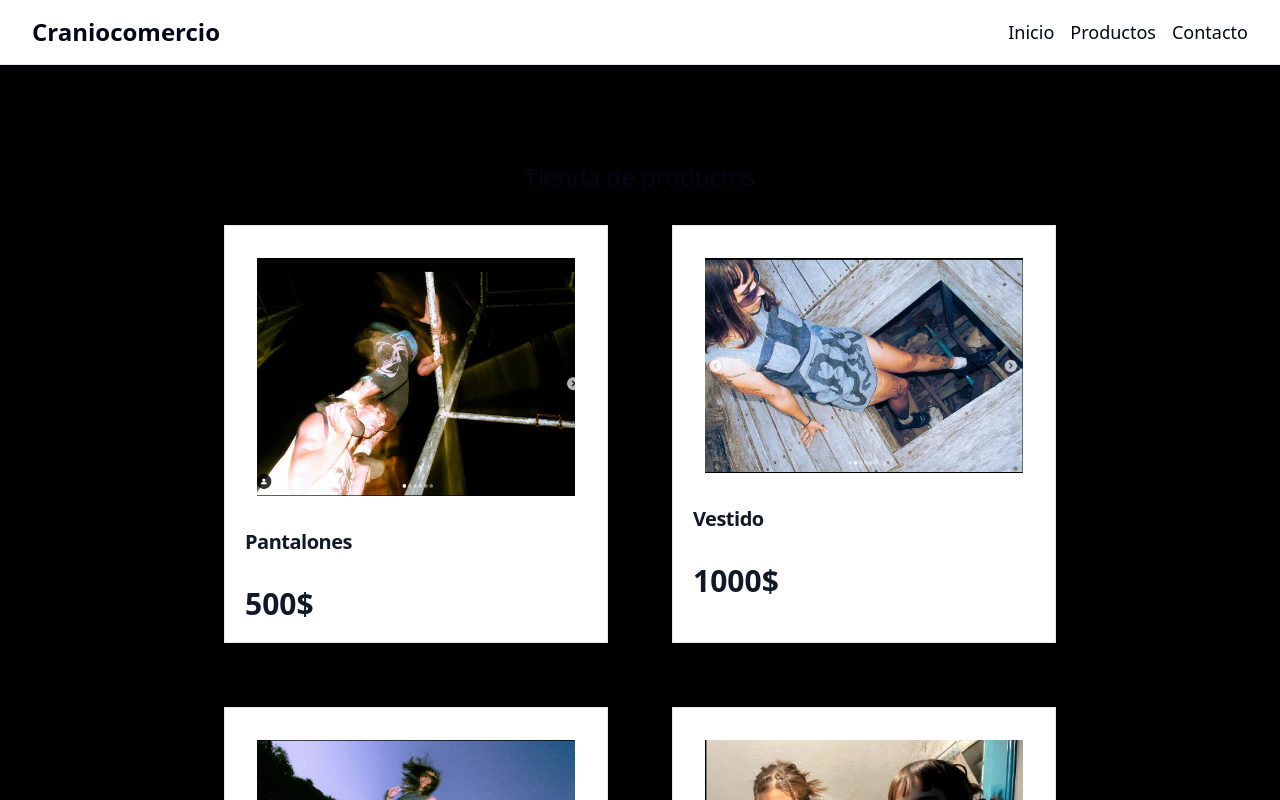
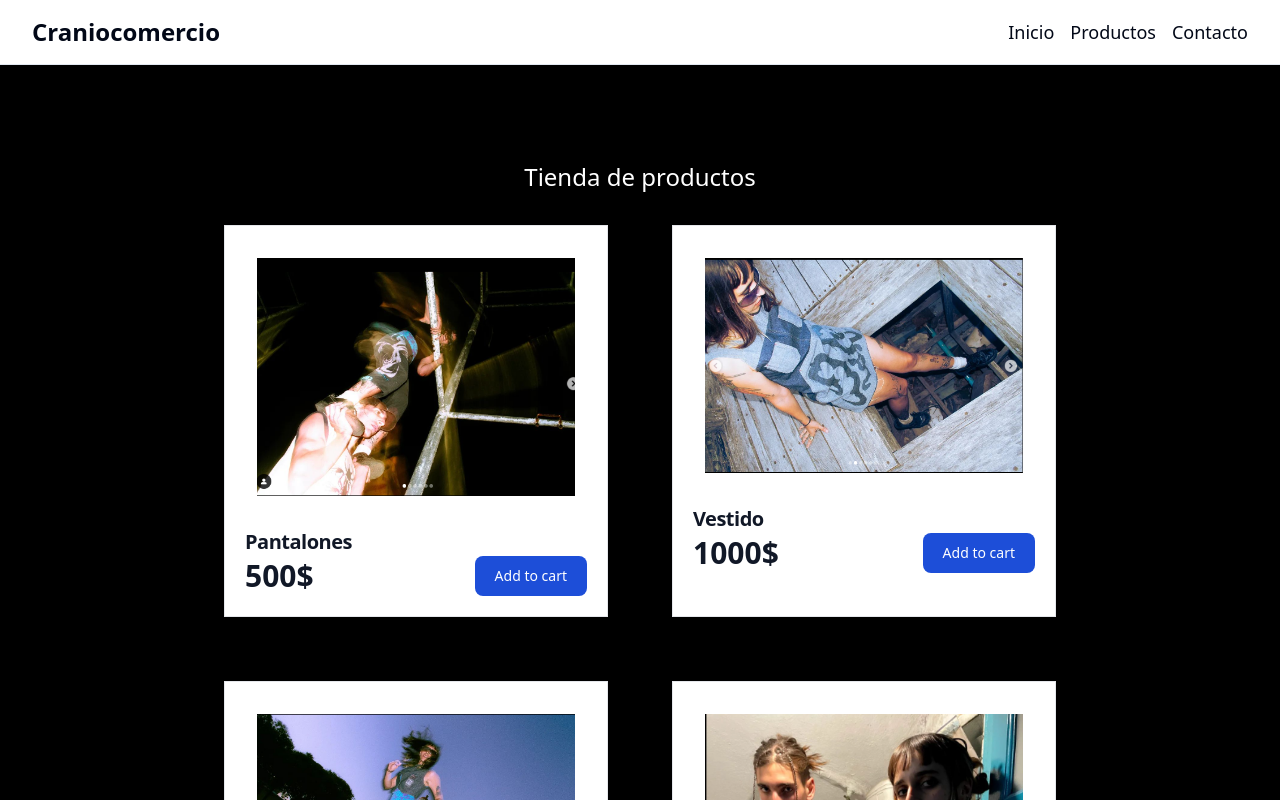
Before and after one commit to onurbsofa/craniocomercio, a Next.js app: page / in a window 1280 px wide. Shown: the top 800 px of the page. Built offline with nearby package versions, Linux system fonts and the light colour scheme.

Commit message:
2025 first commit

```diff
--- a/src/app/page.tsx
+++ b/src/app/page.tsx
@@ -8,7 +8,7 @@ export default function Home() {
   return (
     <main className="flex min-h-screen flex-col items-center justify-between p-24 gap-8">
       <div className="flex flex-col items-center justify-center">
-        <p className="text-2xl">Tienda de productos</p>
+        <p className="text-2xl text-white">Tienda de productos</p>
       </div>
       <div className="grid gap-16 pb-12 justify-around md:grid-cols-2">
         <Card img="/imagen1.png" nproducto="Pantalones" precio="500$"/>
--- a/src/components/card.tsx
+++ b/src/components/card.tsx
@@ -1,5 +1,4 @@
-
- interface CardProps {
+interface CardProps {
     img: string;
     nproducto: string;
         precio: string;
@@ -16,29 +15,9 @@
                 <a href="#">
                     <h5 className="text-xl font-semibold tracking-tight text-gray-900 dark:text-white">{nproducto}</h5>
                 </a>
-                <div className="flex items-center mt-2.5 mb-5">
-{/*                     <div className="flex items-center space-x-1 rtl:space-x-reverse">
-                        <svg className="w-4 h-4 text-yellow-300" aria-hidden="true" xmlns="http://www.w3.org/2000/svg" fill="currentColor" viewBox="0 0 22 20">
-                            <path d="M20.924 7.625a1.523 1.523 0 0 0-1.238-1.044l-5.051-.734-2.259-4.577a1.534 1.534 0 0 0-2.752 0L7.365 5.847l-5.051.734A1.535 1.535 0 0 0 1.463 9.2l3.656 3.563-.863 5.031a1.532 1.532 0 0 0 2.226 1.616L11 17.033l4.518 2.375a1.534 1.534 0 0 0 2.226-1.617l-.863-5.03L20.537 9.2a1.523 1.523 0 0 0 .387-1.575Z"/>
-                        </svg>
-                        <svg className="w-4 h-4 text-yellow-300" aria-hidden="true" xmlns="http://www.w3.org/2000/svg" fill="currentColor" viewBox="0 0 22 20">
-                            <path d="M20.924 7.625a1.523 1.523 0 0 0-1.238-1.044l-5.051-.734-2.259-4.577a1.534 1.534 0 0 0-2.752 0L7.365 5.847l-5.051.734A1.535 1.535 0 0 0 1.463 9.2l3.656 3.563-.863 5.031a1.532 1.532 0 0 0 2.226 1.616L11 17.033l4.518 2.375a1.534 1.534 0 0 0 2.226-1.617l-.863-5.03L20.537 9.2a1.523 1.523 0 0 0 .387-1.575Z"/>
-                        </svg>
-                        <svg className="w-4 h-4 text-yellow-300" aria-hidden="true" xmlns="http://www.w3.org/2000/svg" fill="currentColor" viewBox="0 0 22 20">
-                            <path d="M20.924 7.625a1.523 1.523 0 0 0-1.238-1.044l-5.051-.734-2.259-4.577a1.534 1.534 0 0 0-2.752 0L7.365 5.847l-5.051.734A1.535 1.535 0 0 0 1.463 9.2l3.656 3.563-.863 5.031a1.532 1.532 0 0 0 2.226 1.616L11 17.033l4.518 2.375a1.534 1.534 0 0 0 2.226-1.617l-.863-5.03L20.537 9.2a1.523 1.523 0 0 0 .387-1.575Z"/>
-                        </svg>
-                        <svg className="w-4 h-4 text-yellow-300" aria-hidden="true" xmlns="http://www.w3.org/2000/svg" fill="currentColor" viewBox="0 0 22 20">
-                            <path d="M20.924 7.625a1.523 1.523 0 0 0-1.238-1.044l-5.051-.734-2.259-4.577a1.534 1.534 0 0 0-2.752 0L7.365 5.847l-5.051.734A1.535 1.535 0 0 0 1.463 9.2l3.656 3.563-.863 5.031a1.532 1.532 0 0 0 2.226 1.616L11 17.033l4.518 2.375a1.534 1.534 0 0 0 2.226-1.617l-.863-5.03L20.537 9.2a1.523 1.523 0 0 0 .387-1.575Z"/>
-                        </svg>
-                        <svg className="w-4 h-4 text-gray-200 dark:text-gray-600" aria-hidden="true" xmlns="http://www.w3.org/2000/svg" fill="currentColor" viewBox="0 0 22 20">
-                            <path d="M20.924 7.625a1.523 1.523 0 0 0-1.238-1.044l-5.051-.734-2.259-4.577a1.534 1.534 0 0 0-2.752 0L7.365 5.847l-5.051.734A1.535 1.535 0 0 0 1.463 9.2l3.656 3.563-.863 5.031a1.532 1.532 0 0 0 2.226 1.616L11 17.033l4.518 2.375a1.534 1.534 0 0 0 2.226-1.617l-.863-5.03L20.537 9.2a1.523 1.523 0 0 0 .387-1.575Z"/>
-                        </svg>
-                    </div>
-                    <span className="bg-blue-100 text-blue-800 text-xs font-semibold px-2.5 py-0.5 rounded dark:bg-blue-200 dark:text-blue-800 ms-3">5.0</span> */}
-                </div>
                 <div className="flex items-center justify-between">
                     <span className="text-3xl font-bold text-gray-900 dark:text-white">{precio}</span>
-                   {/*  <a href="#" className="text-white bg-blue-700 hover:bg-blue-800 focus:ring-4 focus:outline-none focus:ring-blue-300 font-medium rounded-lg text-sm px-5 py-2.5 text-center dark:bg-blue-600 dark:hover:bg-blue-700 dark:focus:ring-blue-800">Add to cart</a> */}
+                     <a href="#" className="text-white bg-blue-700 hover:bg-blue-800 focus:ring-4 focus:outline-none focus:ring-blue-300 font-medium rounded-lg text-sm px-5 py-2.5 text-center dark:bg-blue-600 dark:hover:bg-blue-700 dark:focus:ring-blue-800">Add to cart</a>
                 </div>
             </div>
         </div>
```
